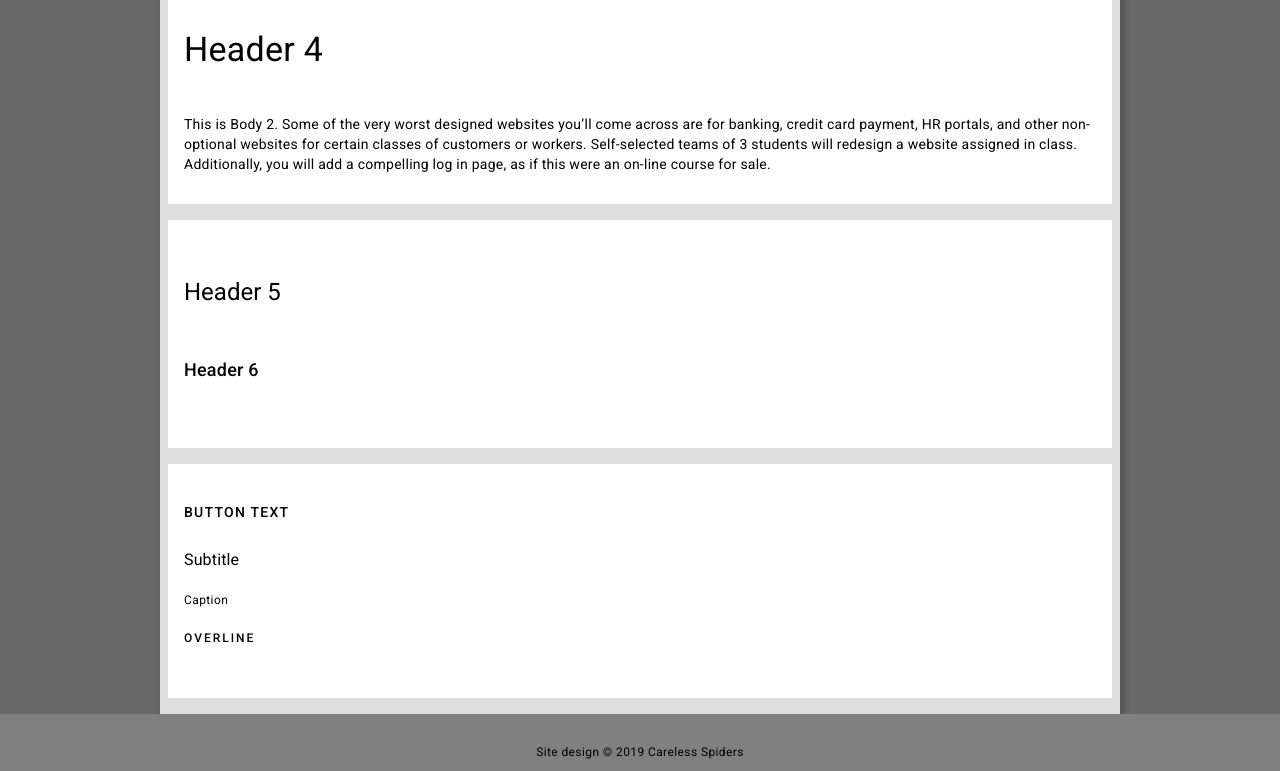
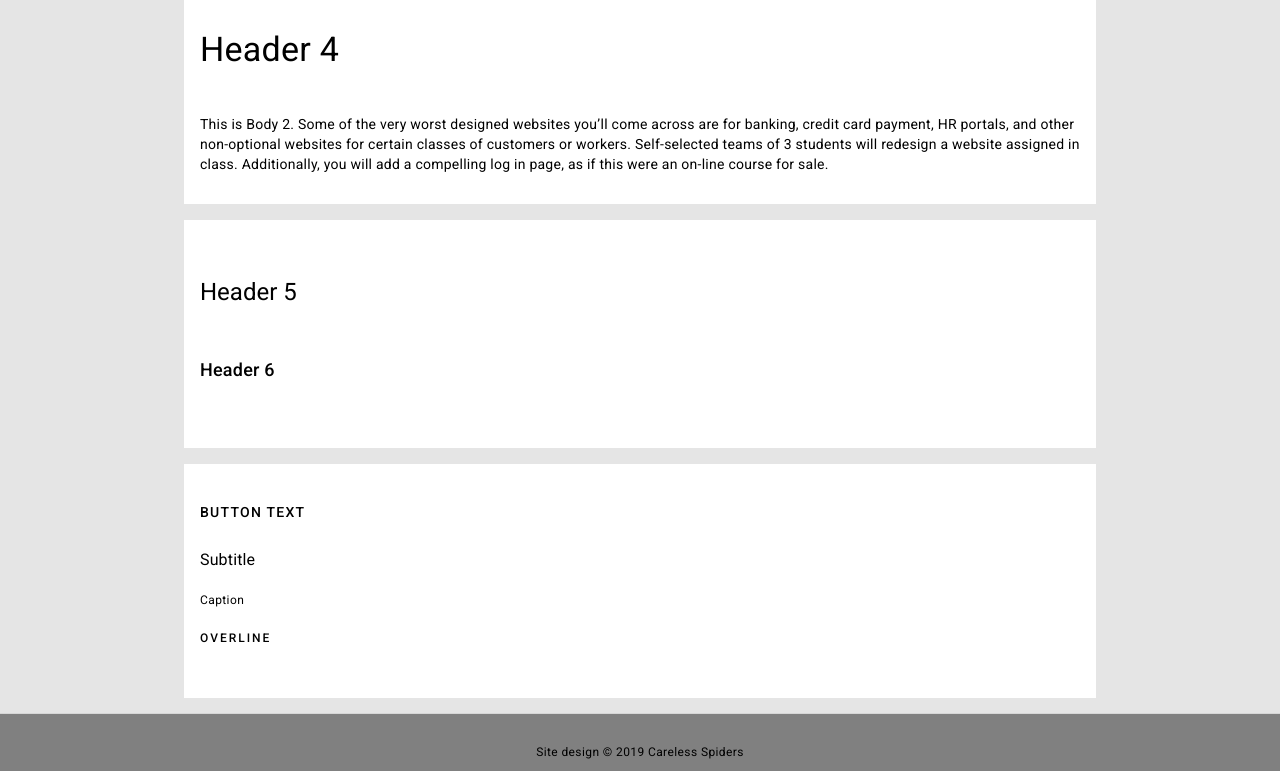
Before and after one commit to dcallegari/itmd362-spring2019-project2, a plain HTML site: page index.html in a window 1280 px wide. Shown: the part 738-1509 px from the top of the page. Drawn offline with nearby package versions, Linux system fonts and the light colour scheme.

Commit message:
added footer shadow

```diff
--- a/css/screen.css
+++ b/css/screen.css
@@ -30,21 +30,19 @@ body {
 .wrapper{
   width: 100%;
   height: auto;
-  padding-right: 1em; /* 3 */
-  padding-left:  1em; /* 3 */
-  background-color: dimgrey;
+  background-color: #e5e5e5;
 }
 
 main {
   width: 100%;
-  background-color: #ddd;
+  background-color: #e5e5e5;
   overflow: hidden;
-  -webkit-box-shadow: 3px 3px 5px 2px #555555;
+      padding: 0 1rem;
 }
 
 section{
-  margin: 1em .5em;
-  padding: 1em;
+  margin: 1rem 0;
+  padding: 1rem;
   background-color: white;
 }
 
@@ -53,6 +51,7 @@ footer{
   padding: 1em;
   background-color: grey;
   text-align: center;
+  box-shadow: 0px 0px 1px #888888;
 }
 
 /* ========================  1. Scaled fonts ======================== */
```
